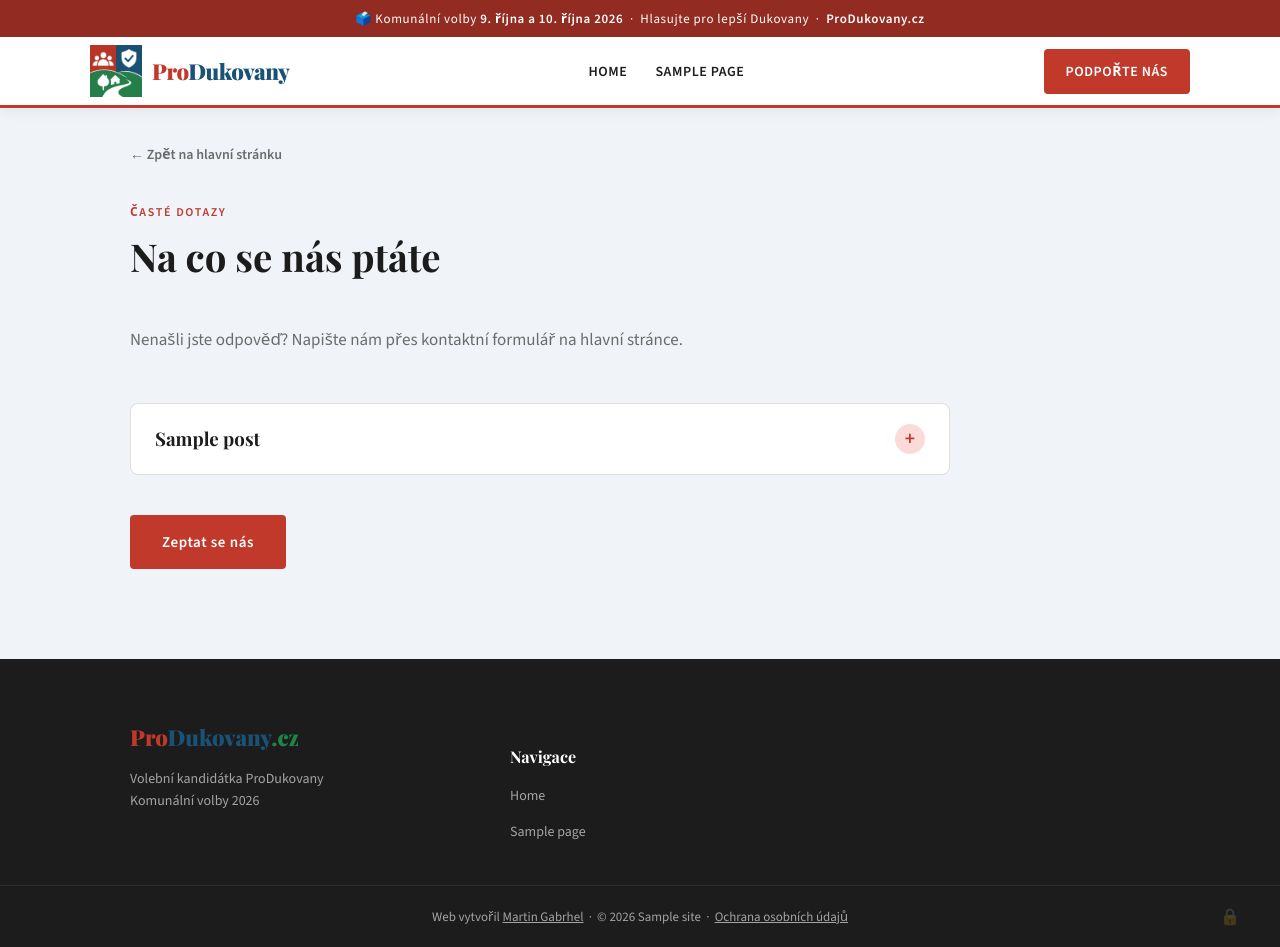
After one commit to Chuck3CZ/Produkovany.cz, a WordPress theme: template archive-faq.php in a window 1280 px wide. The commit adds this page. Run offline with PHP 8.4 and a stand-in for WordPress, Linux system fonts and the light colour scheme; the site name, menu and one post (Sample post) are stand-ins, and other content is empty; some libraries are stand-ins or nearby versions.

Commit message:
FAQ na samostatné stránce /faq/ s tlačítkem v hero sekci, limit odpovědi 650 znaků, verze 1.4.0
Co-Authored-By: Claude Opus 5.5 <noreply@anthropic.com>
Claude-Session: https://claude.ai/code/session_01VV3nNum8tqNJQo1KzU6XS3

```diff
--- /dev/null
+++ b/archive-faq.php
@@ -0,0 +1,32 @@
+<?php get_header(); ?>
+
+<main id="main" class="site-main page-faq">
+<div class="container">
+
+  <a href="<?php echo esc_url( home_url( '/' ) ); ?>" class="back-link">&larr; <?php _e( 'Zpět na hlavní stránku', 'produkovany' ); ?></a>
+
+  <header class="faq-header">
+    <?php produkovany_section_header( 'Časté dotazy', 'Na co se nás ptáte', 'Nenašli jste odpověď? Napište nám přes kontaktní formulář na hlavní stránce.' ); ?>
+  </header>
+
+  <?php if ( have_posts() ) : ?>
+  <div class="faq-list">
+    <?php while ( have_posts() ) : the_post(); ?>
+    <details class="faq-item" id="faq-<?php the_ID(); ?>">
+      <summary class="faq-question"><?php the_title(); ?></summary>
+      <div class="faq-answer"><?php the_content(); ?></div>
+    </details>
+    <?php endwhile; ?>
+  </div>
+  <?php else : ?>
+    <p class="faq-empty"><?php _e( 'Zatím zde nejsou žádné dotazy.', 'produkovany' ); ?></p>
+  <?php endif; ?>
+
+  <div class="faq-cta">
+    <a href="<?php echo esc_url( home_url( '/#kontakt' ) ); ?>" class="btn btn-primary"><?php _e( 'Zeptat se nás', 'produkovany' ); ?></a>
+  </div>
+
+</div>
+</main>
+
+<?php get_footer(); ?>
--- a/assets/css/main.css
+++ b/assets/css/main.css
@@ -444,8 +444,17 @@ h1,h2,h3,h4 { font-family: var(--font-display); line-height: 1.15; }
   max-width: 540px; margin-left: auto; margin-right: auto;
 }
 
-/* ── FAQ ── */
-.faq-section { background: #F0F4F8; }
+/* ── FAQ (stránka /faq/) ── */
+.page-faq    { background: #F0F4F8; padding: 32px 0 90px; }
+.back-link {
+  display: inline-flex; align-items: center; gap: 6px;
+  margin-bottom: 36px;
+  font-size: 14px; font-weight: 600; text-decoration: none;
+  color: var(--gray); transition: color .2s;
+}
+.back-link:hover { color: var(--red); }
+.faq-empty   { color: var(--gray); }
+.faq-cta     { max-width: 820px; margin-top: 40px; }
 .faq-list    { max-width: 820px; display: flex; flex-direction: column; gap: 12px; }
 .faq-item {
   background: #fff; border: 1px solid var(--border);
@@ -683,6 +692,8 @@ h1,h2,h3,h4 { font-family: var(--font-display); line-height: 1.15; }
   /* FAQ */
   .faq-question   { padding: 16px 18px; font-size: 1rem; }
   .faq-answer     { padding: 0 18px 16px; font-size: 14px; }
+  .page-faq       { padding: 20px 0 60px; }
+  .back-link      { margin-bottom: 24px; }
 
   /* Kontakt */
   .cta-banner     { padding: 44px 16px; }
--- a/functions.php
+++ b/functions.php
@@ -8,7 +8,7 @@
  * 1.0.0 – Základní verze šablony.
  */
 
-define( 'PRODUKOVANY_VERSION', '1.3.9' );
+define( 'PRODUKOVANY_VERSION', '1.4.0' );
 
 // ── Základní nastavení tématu ───────────────────────────────────────────────
 function produkovany_setup() {
@@ -147,11 +147,13 @@ function produkovany_register_cpt() {
             'edit_item'     => __( 'Upravit dotaz', 'produkovany' ),
             'menu_name'     => __( 'FAQ', 'produkovany' ),
         ],
-        'public'       => false,
-        'show_ui'      => true,
-        'show_in_rest' => true,
-        'supports'     => [ 'title', 'editor', 'page-attributes' ],
-        'menu_icon'    => 'dashicons-editor-help',
+        'public'              => true,
+        'exclude_from_search' => true,
+        'show_in_rest'        => false, // klasický editor – odpověď je prostý text s limitem znaků
+        'has_archive'         => true,
+        'rewrite'             => [ 'slug' => 'faq', 'with_front' => false ],
+        'supports'            => [ 'title', 'page-attributes' ],
+        'menu_icon'           => 'dashicons-editor-help',
     ]);
 }
 add_action( 'init', 'produkovany_register_cpt' );
@@ -245,6 +247,74 @@ function produkovany_get_kandidat_siblings() {
     }
     return $ids;
 }
+
+// ── FAQ: odpověď (max. 650 znaků) ───────────────────────────────────────────
+define( 'PRODUKOVANY_FAQ_MAX', 650 );
+
+// Po aktualizaci šablony obnoví permalinky, aby fungovala adresa /faq/
+function produkovany_maybe_flush_rewrites() {
+    if ( get_option( 'produkovany_rewrite_version' ) !== PRODUKOVANY_VERSION ) {
+        flush_rewrite_rules();
+        update_option( 'produkovany_rewrite_version', PRODUKOVANY_VERSION );
+    }
+}
+add_action( 'init', 'produkovany_maybe_flush_rewrites', 20 );
+
+function produkovany_faq_meta_box() {
+    add_meta_box(
+        'faq_answer',
+        __( 'Odpověď', 'produkovany' ),
+        'produkovany_faq_meta_html',
+        'faq',
+        'normal',
+        'high'
+    );
+}
+add_action( 'add_meta_boxes', 'produkovany_faq_meta_box' );
+
+function produkovany_faq_meta_html( $post ) {
+    $answer = wp_strip_all_tags( $post->post_content );
+    ?>
+    <textarea name="content" id="faq-answer" rows="8" maxlength="<?php echo PRODUKOVANY_FAQ_MAX; ?>" style="width:100%"><?php echo esc_textarea( $answer ); ?></textarea>
+    <p style="color:#888;font-size:12px;margin:6px 0 0">
+        <span id="faq-answer-count"><?php echo mb_strlen( $answer ); ?></span> / <?php echo PRODUKOVANY_FAQ_MAX; ?> znaků
+        &nbsp;·&nbsp; 💡 Otázka = název, pořadí = „Atributy stránky → Pořadí“ (menší číslo = výš)
+    </p>
+    <script>
+    (function () {
+        var t = document.getElementById('faq-answer'), c = document.getElementById('faq-answer-count');
+        t.addEventListener('input', function () { c.textContent = t.value.length; });
+    })();
+    </script>
+    <?php
+}
+
+// Pojistka na straně serveru – odpověď se uloží jako prostý text, nejvýše 650 znaků
+function produkovany_faq_limit_answer( $data ) {
+    if ( $data['post_type'] === 'faq' ) {
+        $answer = trim( wp_strip_all_tags( wp_unslash( $data['post_content'] ) ) );
+        $data['post_content'] = wp_slash( mb_substr( $answer, 0, PRODUKOVANY_FAQ_MAX ) );
+    }
+    return $data;
+}
+add_filter( 'wp_insert_post_data', 'produkovany_faq_limit_answer' );
+
+// Stránka /faq/ – všechny dotazy podle pořadí
+function produkovany_faq_archive_query( $query ) {
+    if ( is_admin() || ! $query->is_main_query() || ! $query->is_post_type_archive( 'faq' ) ) return;
+    $query->set( 'posts_per_page', -1 );
+    $query->set( 'orderby', [ 'menu_order' => 'ASC', 'date' => 'ASC' ] );
+}
+add_action( 'pre_get_posts', 'produkovany_faq_archive_query' );
+
+// Jednotlivé dotazy nemají vlastní stránku – přesměruj na /faq/
+function produkovany_faq_redirect_single() {
+    if ( is_singular( 'faq' ) ) {
+        wp_safe_redirect( get_post_type_archive_link( 'faq' ) . '#faq-' . get_queried_object_id(), 301 );
+        exit;
+    }
+}
+add_action( 'template_redirect', 'produkovany_faq_redirect_single' );
 
 // ── Customizer ──────────────────────────────────────────────────────────────
 function produkovany_customizer( $wp_customize ) {
--- a/header.php
+++ b/header.php
@@ -59,6 +59,6 @@
       ]);
       endif; ?>
 
-      <a href="#kontakt" class="btn btn-primary nav-cta">Podpořte nás</a>
+      <a href="<?php echo is_front_page() ? '#kontakt' : esc_url( home_url( '/#kontakt' ) ); ?>" class="btn btn-primary nav-cta">Podpořte nás</a>
     </nav>
   </header><!-- #masthead -->
--- a/style.css
+++ b/style.css
@@ -4,7 +4,7 @@ Theme URI: https://produkovany.cz
 Author: ProDukovany Volební Kandidátka
 Author URI: https://produkovany.cz
 Description: Volební šablona pro kandidátku ProDukovany – bezpečná a živá obec Dukovany.
-Version: 1.3.9
+Version: 1.4.0
 License: GNU General Public License v2 or later
 License URI: http://www.gnu.org/licenses/gpl-2.0.html
 Text Domain: produkovany
```
Also changed, not shown: index.php (+1 -26 lines), README.md.
